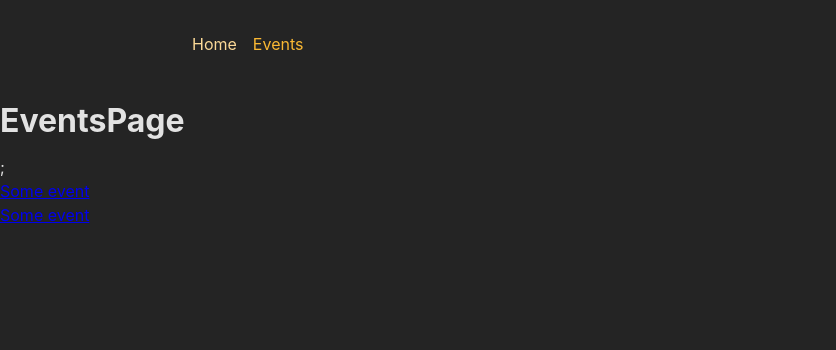
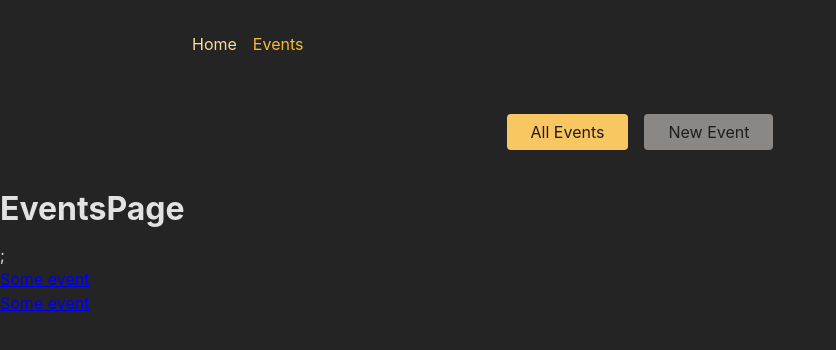
Before and after one commit to Svetlanatomasik/router-advanced, a React (Create React App) app in the folder frontend/: page /events in a window 1280 px wide. Shown: the top 350 px of the page, without its empty margins (0-836 px from the left). Built offline with nearby package versions, Linux system fonts and the light colour scheme.

Commit message:
nested layout route and NavLink

```diff
--- a/frontend/src/App.js
+++ b/frontend/src/App.js
@@ -5,6 +5,7 @@
 import NewEventPage from "./pages/NewEvent";
 import EditEventPage from "./pages/EditEvent";
 import RootLayout from "./pages/Root";
+import EventsRootLayout from "./pages/EventsRoot";
 
 const router = createBrowserRouter([
   {
@@ -12,10 +13,16 @@
     element: <RootLayout />,
     children: [
       { index: true, element: <HomePage /> },
-      { path: "events", element: <EventsPage /> },
-      { path: "events/:eventId", element: <EventDetailPage /> },
-      { path: "events/new", element: <NewEventPage /> },
-      { path: "events/:eventId/edit", element: <EditEventPage /> },
+      {
+        path: "events",
+        element: <EventsRootLayout />,
+        children: [
+          { index: true, element: <EventsPage /> },
+          { path: ":eventId", element: <EventDetailPage /> },
+          { path: "new", element: <NewEventPage /> },
+          { path: ":eventId/edit", element: <EditEventPage /> },
+        ],
+      },
     ],
   },
 ]);
--- a/frontend/src/components/EventsNavigation.js
+++ b/frontend/src/components/EventsNavigation.js
@@ -1,4 +1,6 @@
-import classes from './EventsNavigation.module.css';
+import { NavLink } from "react-router-dom";
+
+import classes from "./EventsNavigation.module.css";
 
 function EventsNavigation() {
   return (
@@ -6,10 +8,25 @@
       <nav>
         <ul className={classes.list}>
           <li>
-            <a href="/events">All Events</a>
+            <NavLink
+              to="/events"
+              className={({ isActive }) =>
+                isActive ? classes.active : undefined
+              }
+              end
+            >
+              All Events
+            </NavLink>
           </li>
           <li>
-            <a href="/events/new">New Event</a>
+            <NavLink
+              to="/events/new"
+              className={({ isActive }) =>
+                isActive ? classes.active : undefined
+              }
+            >
+              New Event
+            </NavLink>
           </li>
         </ul>
       </nav>
--- /dev/null
+++ b/frontend/src/pages/EventsRoot.js
@@ -0,0 +1,14 @@
+import { Outlet } from "react-router-dom";
+
+import EventsNavigation from "../components/EventsNavigation";
+
+const EventsRootLayout = () => {
+  return (
+    <>
+      <EventsNavigation />
+      <Outlet />
+    </>
+  );
+};
+
+export default EventsRootLayout;
```
